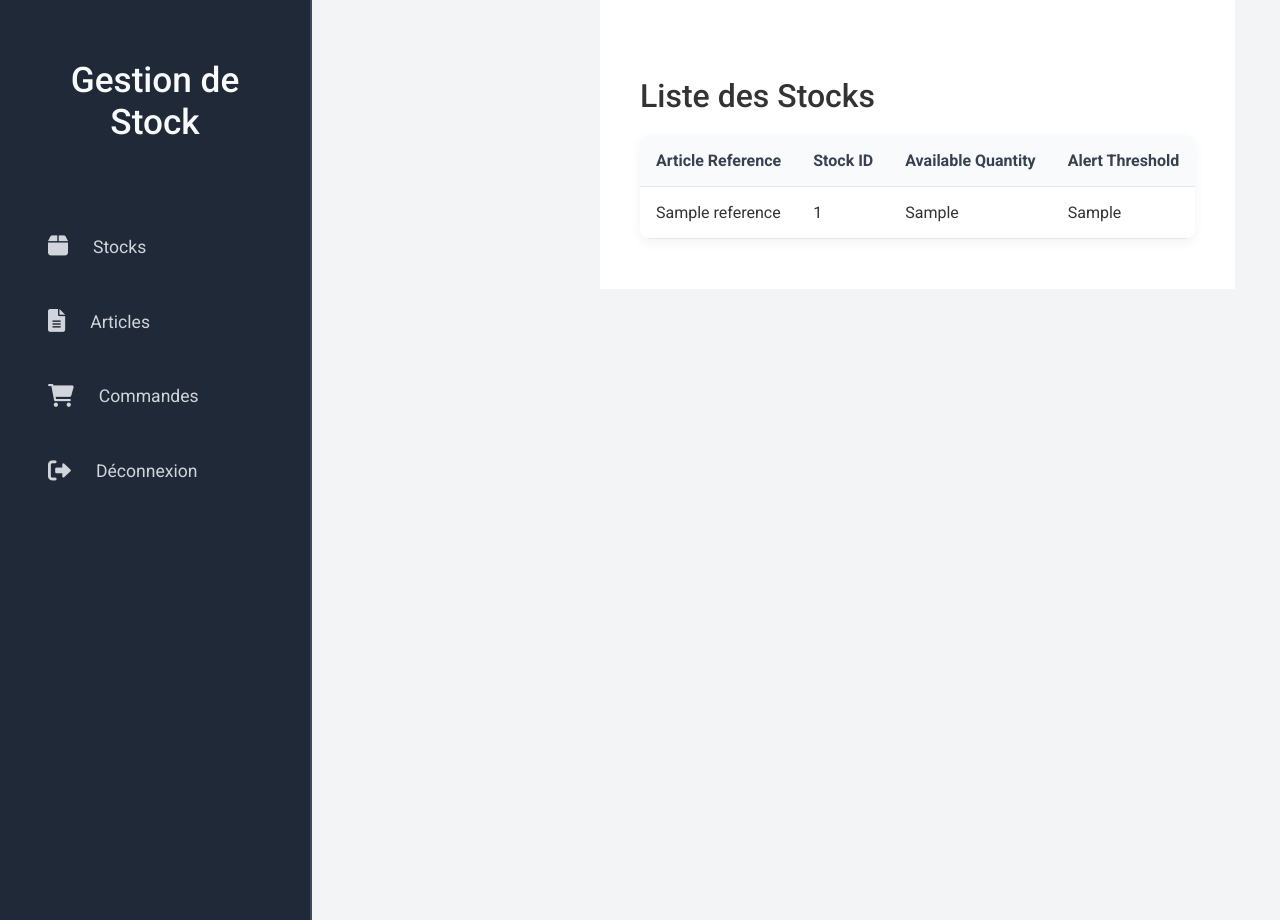
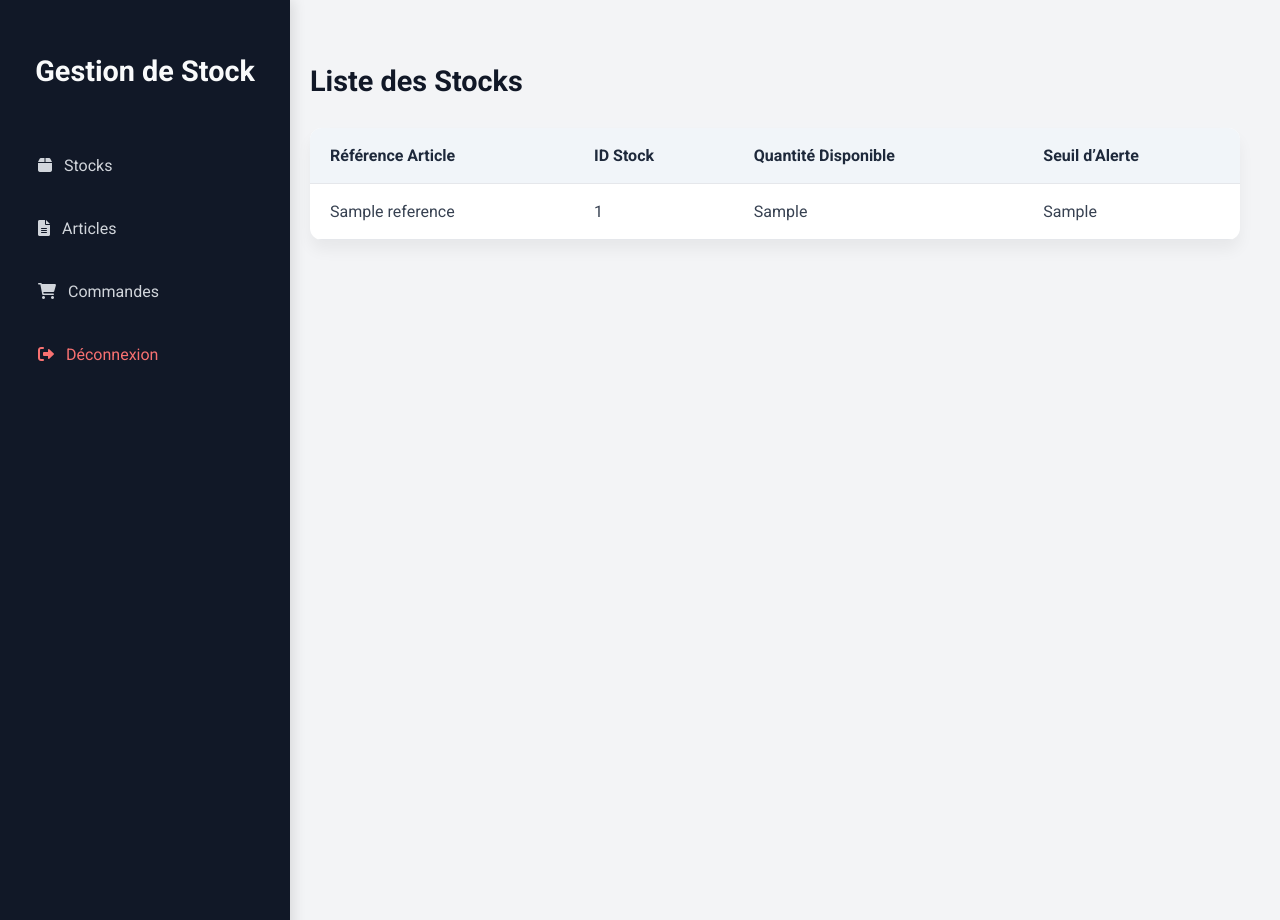
Before and after one commit to cypheredvortex/stockmanagement, a Django app: template templates/liststocks.html in a window 1280 px wide. Run offline with Django 3.2, Linux system fonts and the light colour scheme; the template is opened without the code that fills it: most values are stand-ins (such as "Sample title", 1, 10 or a date in 2020).

Commit message:
Update liststocks.html

```diff
--- a/templates/liststocks.html
+++ b/templates/liststocks.html
@@ -1,46 +1,49 @@
 {% load static %}
 <!DOCTYPE html>
-<html lang="en">
+<html lang="fr">
 <head>
     <meta charset="UTF-8" />
     <meta name="viewport" content="width=device-width, initial-scale=1.0"/>
-    <title>Stock List</title>
+    <title>Liste des Stocks</title>
 
-    <!-- Roboto Font & Font Awesome -->
+    <!-- Fonts & Icons -->
     <link href="https://fonts.googleapis.com/css2?family=Roboto:wght@300;400;500;700&display=swap" rel="stylesheet"/>
     <link rel="stylesheet" href="https://cdnjs.cloudflare.com/ajax/libs/font-awesome/6.0.0/css/all.min.css"/>
 
     <style>
-        /* General Styles */
         body {
             font-family: "Roboto", sans-serif;
             margin: 0;
             padding: 0;
-    background: #f3f4f6;
-    color: #333;
+            background: #f9fafb;
+            color: #1f2937;
             display: flex;
             min-height: 100vh;
+        }
+
+        .dashboard {
+            display: flex;
+            width: 100%;
         }
 
         /* Sidebar */
         .sidebar {
             width: 250px;
             height: 100vh;
-    background: #1f2937;
-    padding: 30px;
+            background: #111827;
+            padding: 30px 20px;
+            display: flex;
+            flex-direction: column;
             position: fixed;
             left: 0;
             top: 0;
-    display: flex;
-    flex-direction: column;
-    border-right: 2px solid #3b4c61;
+            box-shadow: 4px 0 12px rgba(0, 0, 0, 0.1);
         }
 
         .sidebar h2 {
             color: #f9fafb;
             text-align: center;
-    font-size: 2.2em;
-    font-weight: 500;
+            font-size: 1.8em;
             margin-bottom: 40px;
         }
 
@@ -50,120 +53,105 @@ body {
         }
 
         .sidebar ul li {
-    margin: 20px 0;
+            margin-bottom: 20px;
         }
 
         .sidebar ul li a {
             color: #d1d5db;
             text-decoration: none;
-    font-size: 1.1em;
+            font-size: 1em;
+            padding: 12px 18px;
+            border-radius: 8px;
             display: flex;
             align-items: center;
-    padding: 16px 18px; /* Increased padding for better spacing */
-    border-radius: 8px;
-    transition: background 0.3s ease, color 0.3s ease;
+            transition: 0.3s;
         }
 
         .sidebar ul li a i {
-    margin-right: 25px;
-    font-size: 1.3em;
+            margin-right: 12px;
         }
 
         .sidebar ul li a:hover {
-    background: #4b8b8c;
+            background: #2563eb;
             color: #ffffff;
         }
 
         .logout {
-    color: #f87171;
+            color: #f87171 !important;
         }
 
-/* Main Content */
+        /* Content */
         .content {
-    margin-left: 600px; /* Increased margin-left for more space */
-    padding: 50px 40px; /* Increased padding inside the main content */
-    background: #ffffff;
-    flex-grow: 1;
+            margin-left: 270px;
+            padding: 40px;
+            width: 100%;
+            background: #f3f4f6;
         }
 
-/* Header (if needed for your main content) */
         .content h2 {
-    font-size: 2em;
-    font-weight: 500;
-    margin-bottom: 20px;
+            font-size: 1.8em;
+            margin-bottom: 30px;
+            color: #111827;
         }
 
-/* Stock Table */
+        /* Table */
         .stock-table {
             width: 100%;
             border-collapse: collapse;
-    background: #fff;
-    border-radius: 10px;
+            background: #ffffff;
+            border-radius: 12px;
             overflow: hidden;
-    box-shadow: 0 4px 12px rgba(0, 0, 0, 0.05);
+            box-shadow: 0 10px 15px rgba(0, 0, 0, 0.05);
         }
 
         .stock-table th,
         .stock-table td {
-    padding: 16px;
+            padding: 18px 20px;
             text-align: left;
             border-bottom: 1px solid #e5e7eb;
         }
 
         .stock-table th {
-    background-color: #f9fafb;
+            background: #f1f5f9;
+            color: #1e293b;
             font-weight: 600;
+        }
+
+        .stock-table tbody tr:hover {
+            background: #f9fafb;
+        }
+
+        .stock-table td {
             color: #374151;
         }
 
-.stock-table tbody tr:hover {
-    background-color: #f1f5f9;
-}
-
-/* Responsive Design */
         @media (max-width: 768px) {
             .sidebar {
-        width: 220px;
-        padding: 20px;
-    }
-
-    .content {
-        margin-left: 240px;
-    }
-
-    .stock-table {
-        margin-top: 20px;
-    }
-}
-
-@media (max-width: 480px) {
-    .sidebar {
                 width: 100%;
+                height: auto;
                 position: relative;
-        height: auto;
-        padding: 20px;
             }
 
             .content {
                 margin-left: 0;
+                padding: 20px;
             }
 
-    .stock-table {
-        margin-top: 20px;
+            .dashboard {
+                flex-direction: column;
             }
         }
-
     </style>
 </head>
 <body>
     <div class="dashboard">
-        <!-- Sidebar Navigation -->
+        <!-- Sidebar -->
         <aside class="sidebar">
             <h2>Gestion de Stock</h2>
             <ul>
-                <li><a href="{% url 'liststocks_view' %}"><i class="fas fa-box"></i> Stocks</a></li>
-                <li><a href="{% url 'listarticles_view' %}"><i class="fas fa-file-alt"></i> Articles</a></li>
-                <li><a href="{% url 'listcommands_view' %}"><i class="fas fa-shopping-cart"></i> Commandes</a></li>
+                <li><a href="{% url 'get_stocks' %}"><i class="fas fa-box"></i> Stocks</a></li>
+                <li><a href="{% url 'get_articles' %}"><i class="fas fa-file-alt"></i> Articles</a></li>
+                <li><a href="{% url 'get_commands' %}"><i class="fas fa-shopping-cart"></i> Commandes</a></li>
                 <li><a href="#" class="logout"><i class="fas fa-sign-out-alt"></i> Déconnexion</a></li>
             </ul>
         </aside>
@@ -171,13 +159,14 @@ body {
         <!-- Main Content -->
         <main class="content">
             <h2>Liste des Stocks</h2>
+
             <table class="stock-table">
                 <thead>
                     <tr>
-                        <th>Article Reference</th>
-                        <th>Stock ID</th>
-                        <th>Available Quantity</th>
-                        <th>Alert Threshold</th>
+                        <th>Référence Article</th>
+                        <th>ID Stock</th>
+                        <th>Quantité Disponible</th>
+                        <th>Seuil d’Alerte</th>
                     </tr>
                 </thead>
                 <tbody>
@@ -190,7 +179,7 @@ body {
                         </tr>
                     {% empty %}
                         <tr>
-                            <td colspan="4">No stocks available</td>
+                            <td colspan="4" style="text-align: center; color: #9ca3af;">Aucun stock disponible.</td>
                         </tr>
                     {% endfor %}
                 </tbody>
```
Lines whose indentation alone changed are shown as unchanged.
